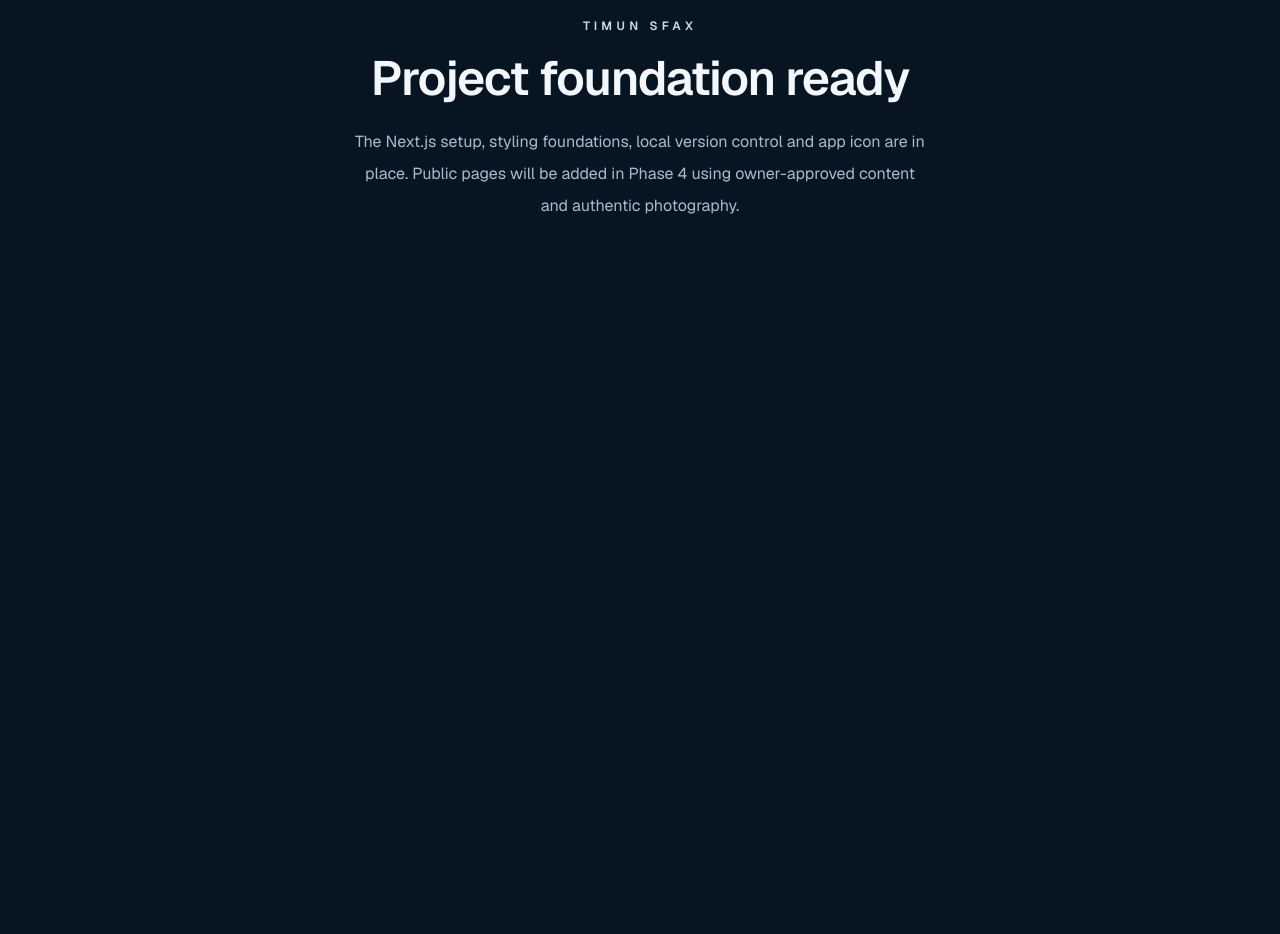
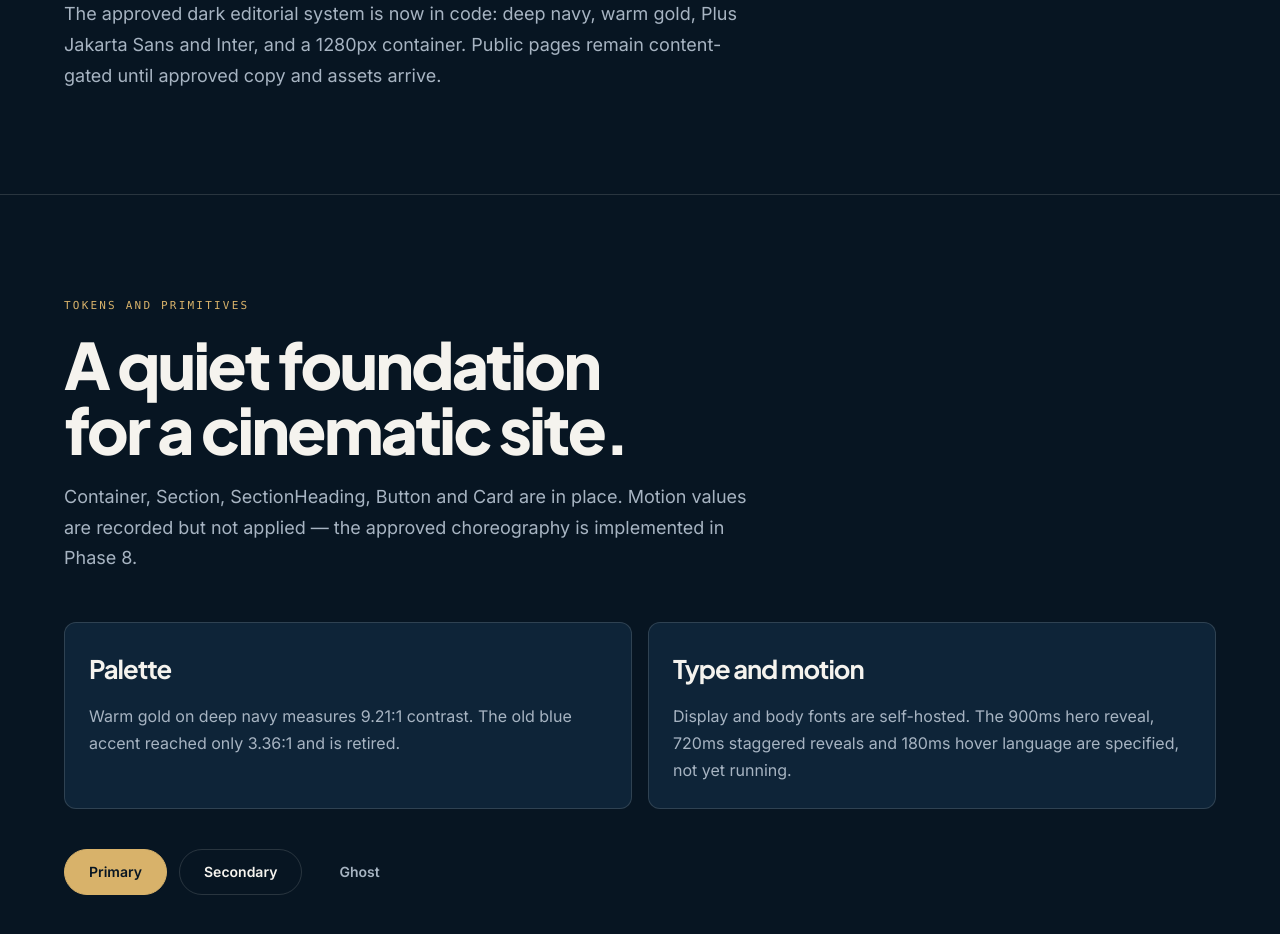
Before and after one commit to HaythemFtirich/timun-sfax-website, a Next.js app: page / in a window 1280 px wide. Shown: the part 280-1214 px from the top of the page. Before the commit the page ends 800 px from the top, so only its background shows below. Built offline with nearby package versions, Linux system fonts and the light colour scheme.

Commit message:
Phase 2: lock approved dark cinematic design system and static primitives

```diff
--- a/src/app/globals.css
+++ b/src/app/globals.css
@@ -1,60 +1,121 @@
 @import "tailwindcss";
 
 /* ---------------------------------------------------------------------------
-   Phase 1 foundation tokens.
-   These navy/blue values are PLACEHOLDERS derived from the supplied logos.
-   They will be reviewed and finalized in Phase 2 (DESIGN_SYSTEM.md).
+   TIMUN Sfax — approved design tokens (Phase 2, 19 Nov 2026).
+   Palette, type pairing, scale and motion values were approved by the owner.
+   Values are single-sourced here; Tailwind utilities are generated from them
+   through @theme inline below. No animation is applied globally — motion is
+   progressive enhancement introduced in Phase 8. Motion values live here as
+   documentation for the Phase 8 implementation.
    --------------------------------------------------------------------------- */
 :root {
+  /* Palette — approved. Warm gold replaces the failed blue accent. */
   --background: #071522;
-  --foreground: #f3f7fb;
+  --foreground: #f5f3ee;
 
-  --navy-deep: #071522;
-  --navy: #0d2338;
-  --navy-soft: #14304a;
+  --navy: #071522;
+  --surface: #0e2438;
+  --surface-2: #14304a;
 
-  --brand: #3e6589;
-  --brand-bright: #226bb4;
-  --brand-soft: #c1dfe8;
+  --gold: #d8b26a;
+  --gold-bright: #f0c987;
+  --cream: #e0d0c0;
+  --muted: #a7b4c2;
 
-  --muted: #a8bccf;
+  --line: rgba(245, 243, 238, 0.14);
+  --line-gold: rgba(216, 178, 106, 0.42);
+
+  /* Type scale — Plus Jakarta Sans (display) + Inter (body), both free/OFL. */
+  --fs-hero: clamp(3.5rem, 9vw, 7rem);
+  --fs-display: clamp(2.5rem, 5vw, 4.5rem);
+  --fs-card: clamp(1.375rem, 2vw, 1.75rem);
+  --fs-body-lg: 1.125rem;
+  --fs-body: 1rem;
+  --fs-micro: 0.6875rem;
+
+  --tracking-display: -0.04em;
+  --leading-display: 1.02;
+  --leading-body: 1.7;
+  --tracking-micro: 0.2em;
+
+  /* Layout — 1280px container, ~110px desktop / 64px mobile section rhythm. */
+  --container-page: 1280px;
+  --gutter: clamp(1.25rem, 5vw, 4rem);
+  --section-y: clamp(4rem, 8vw, 6.875rem);
+
+  /* Radii — restrained and consistent. */
+  --radius-sm: 0.5rem;
+  --radius-md: 0.75rem;
+  --radius-lg: 1.125rem;
+  --radius-pill: 999px;
+
+  /* Motion vocabulary — approved interaction thesis. Values only; no code. */
+  --duration-fast: 180ms;
+  --duration-reveal: 720ms;
+  --duration-hero: 900ms;
+  --step-hero: 120ms;
+  --step-reveal: 70ms;
+  --stagger-cap: 420ms;
+  --ease: cubic-bezier(0.16, 1, 0.3, 1);
 }
 
 @theme inline {
   --color-background: var(--background);
   --color-foreground: var(--foreground);
+  --color-navy: var(--navy);
+  --color-surface: var(--surface);
+  --color-surface-2: var(--surface-2);
+  --color-gold: var(--gold);
+  --color-gold-bright: var(--gold-bright);
+  --color-cream: var(--cream);
+  --color-muted: var(--muted);
+  --color-line: var(--line);
+  --color-gold-line: var(--line-gold);
 
-  --color-navy-deep: var(--navy-deep);
-  --color-navy: var(--navy);
-  --color-navy-soft: var(--navy-soft);
+  --font-display: var(--font-plus-jakarta-sans), var(--font-inter), sans-serif;
+  --font-body: var(--font-inter), Arial, Helvetica, sans-serif;
+  --font-mono: ui-monospace, SFMono-Regular, Consolas, "Liberation Mono", monospace;
 
-  --color-brand: var(--brand);
-  --color-brand-bright: var(--brand-bright);
-  --color-brand-soft: var(--brand-soft);
-  --color-muted: var(--muted);
-
-  --font-sans: var(--font-geist-sans);
-  --font-mono: var(--font-geist-mono);
+  --text-hero: var(--fs-hero);
+  --text-display: var(--fs-display);
+  --text-card: var(--fs-card);
+  --text-body-lg: var(--fs-body-lg);
+  --text-micro: var(--fs-micro);
 }
 
+@layer base {
   html {
+    background: var(--background);
     scroll-behavior: smooth;
   }
 
   body {
     background: var(--background);
     color: var(--foreground);
-  font-family: var(--font-geist-sans), Arial, Helvetica, sans-serif;
+    font-family: var(--font-body);
+    font-size: var(--fs-body);
+    line-height: var(--leading-body);
     min-height: 100vh;
+    -webkit-font-smoothing: antialiased;
+  }
+
+  ::selection {
+    background: var(--gold);
+    color: var(--navy);
   }
 
   /* Visible keyboard focus is required by the accessibility plan. */
   :focus-visible {
-  outline: 2px solid var(--brand-bright);
+    outline: 2px solid var(--gold-bright);
     outline-offset: 3px;
   }
+}
 
-/* Reduced-motion fallback established early so all later phases inherit it. */
+/* ---------------------------------------------------------------------------
+   Static fallbacks. Reduced motion (and the Phase 8 slow-connection switch)
+   land every element in its finished, fully readable state. Content must
+   never depend on motion to appear.
+   --------------------------------------------------------------------------- */
 @media (prefers-reduced-motion: reduce) {
   html {
     scroll-behavior: auto;
@@ -69,3 +130,16 @@ body {
     scroll-behavior: auto !important;
   }
 }
+
+html[data-motion="static"] {
+  scroll-behavior: auto;
+}
+
+html[data-motion="static"] *,
+html[data-motion="static"] *::before,
+html[data-motion="static"] *::after {
+  animation-duration: 0.01ms !important;
+  animation-iteration-count: 1 !important;
+  transition-duration: 0.01ms !important;
+  scroll-behavior: auto !important;
+}
--- a/src/app/layout.tsx
+++ b/src/app/layout.tsx
@@ -1,15 +1,19 @@
 import type { Metadata } from "next";
-import { Geist, Geist_Mono } from "next/font/google";
+import { Inter, Plus_Jakarta_Sans } from "next/font/google";
 import "./globals.css";
 
-const geistSans = Geist({
-  variable: "--font-geist-sans",
+// Approved pairing (Phase 2): Plus Jakarta Sans for display, Inter for body.
+// Both are open-source and self-hosted by next/font — no external font requests.
+const inter = Inter({
+  variable: "--font-inter",
   subsets: ["latin"],
+  display: "swap",
 });
 
-const geistMono = Geist_Mono({
-  variable: "--font-geist-mono",
+const plusJakartaSans = Plus_Jakarta_Sans({
+  variable: "--font-plus-jakarta-sans",
   subsets: ["latin"],
+  display: "swap",
 });
 
 // Browser tab shows exactly "TIMUN Sfax" (owner instruction).
@@ -38,7 +42,7 @@ export default function RootLayout({ children }: LayoutProps<"/">) {
     <html
       lang="en"
       data-scroll-behavior="smooth"
-      className={`${geistSans.variable} ${geistMono.variable} h-full antialiased`}
+      className={`${inter.variable} ${plusJakartaSans.variable} h-full antialiased`}
     >
       <body className="flex min-h-full flex-col">{children}</body>
     </html>
--- a/src/app/page.tsx
+++ b/src/app/page.tsx
@@ -1,21 +1,59 @@
 // DEVELOPMENT PLACEHOLDER — replaced in Phase 4 with owner-approved content.
 // No organizational facts are claimed here.
+import { Button, Card, Section, SectionHeading } from "@/components/ui";
+
 export default function Home() {
   return (
-    <main className="flex flex-1 items-center justify-center px-6 py-24">
-      <div className="w-full max-w-2xl text-center">
-        <p className="text-xs font-semibold uppercase tracking-[0.35em] text-brand-soft">
+    <main className="flex-1">
+      <Section className="border-b border-line">
+        <p className="font-mono text-micro uppercase tracking-[var(--tracking-micro)] text-gold">
+          Development preview
+        </p>
+        <h1 className="mt-5 font-display text-hero font-extrabold leading-[0.95] tracking-[-0.055em] text-foreground text-balance">
           TIMUN Sfax
+        </h1>
+        <p className="mt-8 max-w-[62ch] text-body-lg text-muted">
+          The approved dark editorial system is now in code: deep navy, warm
+          gold, Plus Jakarta Sans and Inter, and a 1280px container. Public
+          pages remain content-gated until approved copy and assets arrive.
         </p>
-        <h1 className="mt-5 text-4xl font-semibold tracking-tight sm:text-5xl">
-          Project foundation ready
-        </h1>
-        <p className="mx-auto mt-6 max-w-xl text-base leading-8 text-muted">
-          The Next.js setup, styling foundations, local version control and app
-          icon are in place. Public pages will be added in Phase 4 using
-          owner-approved content and authentic photography.
-        </p>
-      </div>
+      </Section>
+
+      <Section>
+        <SectionHeading
+          eyebrow="Tokens and primitives"
+          title="A quiet foundation for a cinematic site."
+          description="Container, Section, SectionHeading, Button and Card are in place. Motion values are recorded but not applied — the approved choreography is implemented in Phase 8."
+        />
+
+        <div className="mt-12 grid gap-4 sm:grid-cols-2">
+          <Card>
+            <h3 className="font-display text-card font-bold tracking-[var(--tracking-display)] text-foreground">
+              Palette
+            </h3>
+            <p className="mt-3 text-muted">
+              Warm gold on deep navy measures 9.21:1 contrast. The old blue
+              accent reached only 3.36:1 and is retired.
+            </p>
+          </Card>
+          <Card>
+            <h3 className="font-display text-card font-bold tracking-[var(--tracking-display)] text-foreground">
+              Type and motion
+            </h3>
+            <p className="mt-3 text-muted">
+              Display and body fonts are self-hosted. The 900ms hero reveal,
+              720ms staggered reveals and 180ms hover language are specified,
+              not yet running.
+            </p>
+          </Card>
+        </div>
+
+        <div className="mt-10 flex flex-wrap gap-3">
+          <Button>Primary</Button>
+          <Button variant="secondary">Secondary</Button>
+          <Button variant="ghost">Ghost</Button>
+        </div>
+      </Section>
     </main>
   );
 }
--- /dev/null
+++ b/src/components/ui/button.tsx
@@ -0,0 +1,47 @@
+import type { AnchorHTMLAttributes, ButtonHTMLAttributes } from "react";
+import { cn } from "@/lib/cn";
+
+type Variant = "primary" | "secondary" | "ghost";
+
+type VariantProps = {
+  /** Defaults to primary. */
+  variant?: Variant;
+};
+
+const base =
+  "inline-flex min-h-11 items-center justify-center gap-2 rounded-[var(--radius-pill)] border px-6 py-3 text-sm font-semibold transition-[background-color,border-color,color,transform] duration-[var(--duration-fast)] ease-[var(--ease)] disabled:cursor-not-allowed disabled:opacity-50 active:scale-[0.98]";
+
+const variants: Record<Variant, string> = {
+  primary:
+    "border-gold bg-gold text-navy hover:border-gold-bright hover:bg-gold-bright",
+  secondary:
+    "border-line bg-transparent text-foreground hover:border-gold hover:text-gold-bright",
+  ghost:
+    "border-transparent bg-transparent text-muted hover:text-gold-bright",
+};
+
+export function Button({
+  variant = "primary",
+  className,
+  type = "button",
+  ...props
+}: ButtonHTMLAttributes<HTMLButtonElement> & VariantProps) {
+  return (
+    <button
+      type={type}
+      className={cn(base, variants[variant], className)}
+      {...props}
+    />
+  );
+}
+
+/** Same visual language for navigation links; no fake destinations supplied. */
+export function ButtonLink({
+  variant = "primary",
+  className,
+  ...props
+}: AnchorHTMLAttributes<HTMLAnchorElement> & VariantProps) {
+  return (
+    <a className={cn(base, variants[variant], className)} {...props} />
+  );
+}
--- /dev/null
+++ b/src/components/ui/card.tsx
@@ -0,0 +1,26 @@
+import type { HTMLAttributes } from "react";
+import { cn } from "@/lib/cn";
+
+type CardProps = HTMLAttributes<HTMLElement> & {
+  /** Adds the 180ms hover lift. Off by default for non-interactive content. */
+  interactive?: boolean;
+};
+
+/** Neutral surface shell for later event/guide/board cards. */
+export function Card({
+  interactive = false,
+  className,
+  ...props
+}: CardProps) {
+  return (
+    <article
+      className={cn(
+        "rounded-[var(--radius-md)] border border-line bg-surface p-6",
+        interactive &&
+          "transition-[transform,border-color,background-color] duration-[var(--duration-fast)] ease-[var(--ease)] hover:-translate-y-1 hover:border-gold-line hover:bg-surface-2",
+        className,
+      )}
+      {...props}
+    />
+  );
+}
--- /dev/null
+++ b/src/components/ui/container.tsx
@@ -0,0 +1,18 @@
+import type { HTMLAttributes } from "react";
+import { cn } from "@/lib/cn";
+
+/** Centred 1280px page container with responsive gutters. */
+export function Container({
+  className,
+  ...props
+}: HTMLAttributes<HTMLDivElement>) {
+  return (
+    <div
+      className={cn(
+        "mx-auto w-full max-w-[var(--container-page)] px-[var(--gutter)]",
+        className,
+      )}
+      {...props}
+    />
+  );
+}
--- /dev/null
+++ b/src/components/ui/index.ts
@@ -0,0 +1,5 @@
+export { Button, ButtonLink } from "./button";
+export { Card } from "./card";
+export { Container } from "./container";
+export { Section } from "./section";
+export { SectionHeading } from "./section-heading";
--- /dev/null
+++ b/src/components/ui/section-heading.tsx
@@ -0,0 +1,39 @@
+import type { HTMLAttributes } from "react";
+import { cn } from "@/lib/cn";
+
+type SectionHeadingProps = Omit<HTMLAttributes<HTMLElement>, "title"> & {
+  /** Mono micro-label. Text only — never a number (no numbered eyebrows). */
+  eyebrow?: string;
+  title: string;
+  description?: string;
+  /** Wire this to the section's aria-labelledby. */
+  headingId?: string;
+};
+
+export function SectionHeading({
+  eyebrow,
+  title,
+  description,
+  headingId,
+  className,
+  ...props
+}: SectionHeadingProps) {
+  return (
+    <header className={cn("max-w-[70ch]", className)} {...props}>
+      {eyebrow ? (
+        <p className="font-mono text-micro uppercase tracking-[var(--tracking-micro)] text-gold">
+          {eyebrow}
+        </p>
+      ) : null}
+      <h2
+        id={headingId}
+        className="mt-4 font-display text-display font-extrabold leading-[var(--leading-display)] tracking-[var(--tracking-display)] text-foreground text-balance"
+      >
+        {title}
+      </h2>
+      {description ? (
+        <p className="mt-5 max-w-[62ch] text-body-lg text-muted">{description}</p>
+      ) : null}
+    </header>
+  );
+}
--- /dev/null
+++ b/src/components/ui/section.tsx
@@ -0,0 +1,23 @@
+import type { HTMLAttributes, ReactNode } from "react";
+import { cn } from "@/lib/cn";
+import { Container } from "./container";
+
+type SectionProps = HTMLAttributes<HTMLElement> & {
+  /** Wrap children in the standard page container. Defaults to true. */
+  contained?: boolean;
+  children?: ReactNode;
+};
+
+/** Consistent vertical section rhythm: 64px mobile → 110px desktop. */
+export function Section({
+  contained = true,
+  className,
+  children,
+  ...props
+}: SectionProps) {
+  return (
+    <section className={cn("py-[var(--section-y)]", className)} {...props}>
+      {contained ? <Container>{children}</Container> : children}
+    </section>
+  );
+}
--- /dev/null
+++ b/src/lib/cn.ts
@@ -0,0 +1,6 @@
+/** Join conditional class names without pulling in a dependency. */
+export function cn(
+  ...classes: Array<string | false | null | undefined>
+): string {
+  return classes.filter(Boolean).join(" ");
+}
```
Also changed, not shown: 8 other files (tests, documents, lock files or other folders). Lines whose indentation alone changed are shown as unchanged.
